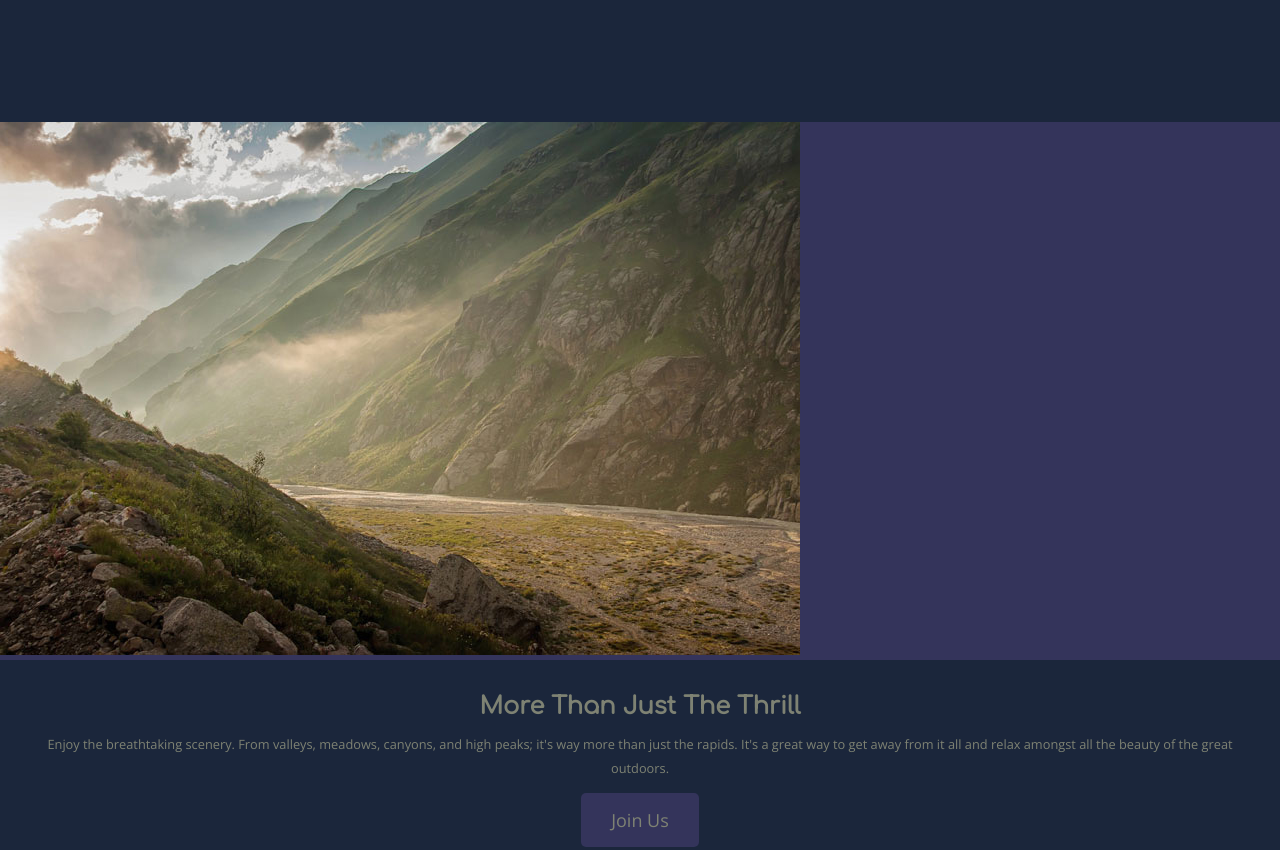
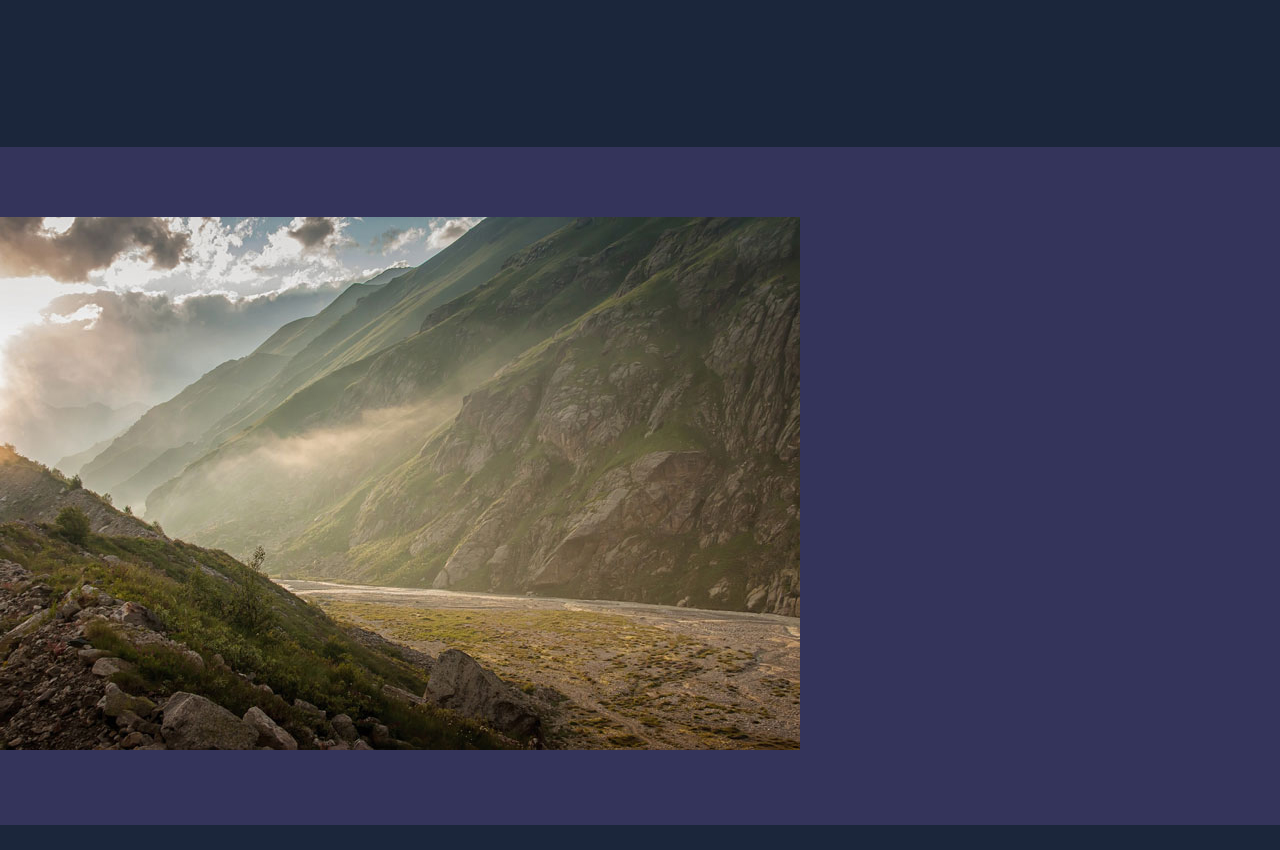
Before and after one commit to dommmy200/wdd130, a plain HTML site: page wwr/index.html in a window 1280 px wide. Shown: the part 4180-5030 px from the top of the page. Drawn offline with nearby package versions, Linux system fonts and the light colour scheme.

Commit message:
Added margin to .mountains and #background

```diff
--- a/wwr/styles/styles.css
+++ b/wwr/styles/styles.css
@@ -131,3 +131,7 @@ h2{
 section h2 {
     color: rgba(126, 130, 115, 1);
 }
+section, .msg, #background, .mountains{
+    margin-top: 35px;
+    margin-bottom: 35px;
+}
```
